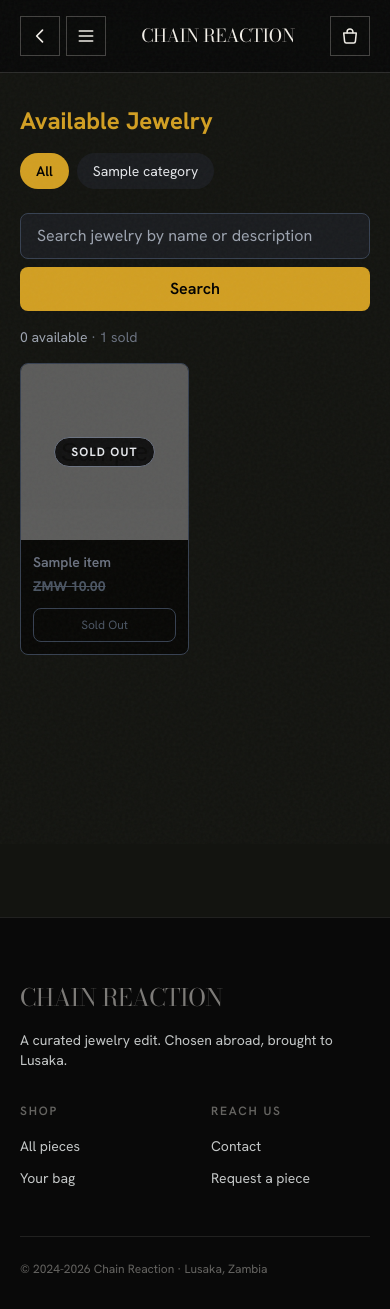
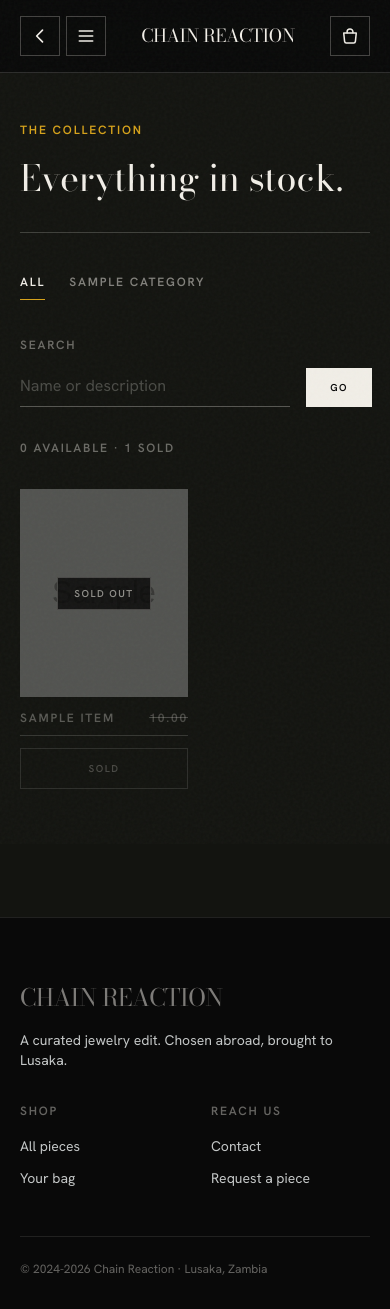
Before and after one commit to slixx2000/Chain.reaction_jewelry, a Django app: page /items/ in a window 390 px wide. Run offline with Django 5.2, Linux system fonts and the light colour scheme; tables that the repository leaves empty hold one stand-in row (values such as "Sample post"); grey boxes marked "Sample" are stand-in pictures; some libraries are stand-ins or nearby versions.

Commit message:
Bring the browse page onto the editorial design
/items/ was still wearing the old rounded, gold-on-slate styling and looked
like a different site from the landing page.

- Masthead in Bodoni Moda that names the active filter or search term.
- Filters become editorial lists rather than pills: rule-separated in the
  sidebar, a gold underline marking the active one, and a swipeable
  underlined row on phones.
- Search is a single bottom-rule input with a caps label, per the system.
- Pagination is caps text either side of a hairline rule.
- Product cards lose their borders and rounded corners: full-bleed image,
  caps name and price under a rule that lights gold on hover.
- Badge colours move to the editorial palette in Item.BADGE_STYLES.

The add-to-bag modal in base.html moved too — it is the thing that opens
when you use this page, so leaving it gold-and-rounded would have undone
the point. Its price line drops the redundant "Price:" prefix.

_card.html is shared, so the detail page's related strip follows. The rest
of detail, cart, checkout and dashboard still use the older chain-* palette.

85 tests.

Co-Authored-By: Claude Opus 5 (1M context) <noreply@anthropic.com>

```diff
--- a/core/templates/core/base.html
+++ b/core/templates/core/base.html
@@ -133,24 +133,24 @@
 
   <div id="add-to-cart-modal" class="hidden fixed inset-0 z-[70] bg-black/60 px-4 py-6 overflow-y-auto" aria-hidden="true">
     <div class="min-h-full flex items-center justify-center">
-      <div id="add-to-cart-dialog" role="dialog" aria-modal="true" aria-labelledby="add-to-cart-title" class="w-full max-w-md rounded-xl border border-chain-gold/30 bg-chain-slate-dark p-5 shadow-2xl">
+      <div id="add-to-cart-dialog" role="dialog" aria-modal="true" aria-labelledby="add-to-cart-title" class="w-full max-w-md border border-ivory/25 bg-obsidian p-6">
         <div class="flex items-start justify-between gap-3">
-          <h2 id="add-to-cart-title" class="text-xl font-bold text-chain-gold">Added to Bag</h2>
-          <button id="close-add-to-cart-modal" type="button" aria-label="Close" class="w-8 h-8 rounded-md text-2xl leading-none text-white hover:bg-white/10">&times;</button>
+          <h2 id="add-to-cart-title" class="caps text-antique">Added to Bag</h2>
+          <button id="close-add-to-cart-modal" type="button" aria-label="Close" class="w-8 h-8 text-2xl leading-none text-ivory/60 hover:text-ivory transition-colors">&times;</button>
         </div>
 
         <div class="mt-4 flex items-start gap-3">
-          <img id="modal-item-image" src="" alt="Added item" class="w-16 h-16 object-cover rounded-md hidden">
+          <img id="modal-item-image" src="" alt="Added item" class="w-20 h-20 object-cover hidden">
           <div>
-            <p id="modal-item-name" class="font-semibold text-white"></p>
-            <p id="modal-item-price" class="text-chain-gold"></p>
-            <p id="modal-cart-count" class="text-sm text-gray-300 mt-1"></p>
+            <p id="modal-item-name" class="caps text-ivory"></p>
+            <p id="modal-item-price" class="caps text-antique mt-1"></p>
+            <p id="modal-cart-count" class="text-xs text-ivory-dim mt-2"></p>
           </div>
         </div>
 
         <div id="add-to-cart-actions" class="mt-5 grid grid-cols-2 gap-3">
-          <a href="{% url 'cart:cart_summary' %}" class="text-center py-2 rounded-lg border border-chain-gold text-chain-gold font-semibold hover:bg-chain-gold hover:text-black transition-colors">Go to Bag</a>
-          <a href="{% url 'cart:cart_summary' %}#checkout-button" class="text-center py-2 rounded-lg bg-chain-gold text-black font-semibold hover:bg-chain-gold-dark transition-colors">Pay</a>
+          <a href="{% url 'cart:cart_summary' %}" class="text-center caps text-[10px] py-3 border border-ivory/40 text-ivory hover:bg-ivory hover:text-obsidian transition-colors">Go to Bag</a>
+          <a href="{% url 'cart:cart_summary' %}#checkout-button" class="text-center caps text-[10px] py-3 bg-ivory text-obsidian hover:bg-antique transition-colors">Pay</a>
         </div>
       </div>
     </div>
@@ -350,7 +350,7 @@
             }
 
             if (modalItemPrice) {
-              modalItemPrice.textContent = itemPrice ? 'Price: ZMW ' + itemPrice : '';
+              modalItemPrice.textContent = itemPrice ? 'ZMW ' + itemPrice : '';
             }
 
             if (modalCartCount && typeof data.cart_count !== 'undefined') {
--- a/item/models.py
+++ b/item/models.py
@@ -20,9 +20,9 @@ class Item(models.Model):
 
     # Tailwind classes per badge, kept next to the choices so the two cannot drift.
     BADGE_STYLES = {
-        Badge.NEW: 'bg-chain-gold text-black',
-        Badge.BEST_SELLER: 'bg-chain-wine text-white',
-        Badge.LIMITED: 'bg-white text-black',
+        Badge.NEW: 'bg-antique text-obsidian',
+        Badge.BEST_SELLER: 'bg-burgundy text-ivory',
+        Badge.LIMITED: 'bg-ivory text-obsidian',
     }
 
     category = models.ForeignKey(Category, related_name='items', on_delete=models.CASCADE)
--- a/item/templates/item/_card.html
+++ b/item/templates/item/_card.html
@@ -1,44 +1,53 @@
-{# Product card shared by the home page, the browse grid and related items. Expects `item`. #}
-<div class="flex flex-col rounded-lg overflow-hidden transition-shadow
-            {% if item.is_sold %}border border-gray-700 bg-chain-dark/60{% else %}border border-chain-gold bg-chain-dark hover:shadow-lg hover:shadow-chain-gold/20{% endif %}">
-    <a href="{% url 'item:detail' pk=item.pk %}" class="block group">
-        <div class="relative">
+{% comment %}
+Product card shared by the browse grid and the detail page's related strip.
+Expects `item`. Editorial style: full-bleed image, no card border, caps label
+and price under a hairline rule.
+{% endcomment %}
+<div class="group flex flex-col {% if item.is_sold %}opacity-80{% endif %}">
+    <a href="{% url 'item:detail' pk=item.pk %}" class="block">
+        <div class="relative overflow-hidden">
             {% if item.image %}
                 <img src="{{ item.image.url }}" alt="{{ item.name }}" loading="lazy"
-                     class="w-full h-44 sm:h-56 object-cover transition-transform duration-300
+                     class="w-full h-52 sm:h-80 object-cover transition-transform duration-700 ease-out
                             {% if item.is_sold %}grayscale opacity-40{% else %}group-hover:scale-105{% endif %}">
             {% else %}
-                <div class="w-full h-44 sm:h-56 bg-chain-slate flex items-center justify-center text-gray-400 text-sm
-                            {% if item.is_sold %}opacity-40{% endif %}">No image</div>
+                <div class="h-52 sm:h-80 {% if item.is_sold %}opacity-40{% endif %}">
+                    {% include 'core/_placeholder.html' with label=item.name %}
+                </div>
             {% endif %}
 
             {% if item.is_sold %}
-                {# Struck across the photo so it reads as unavailable at a glance. #}
                 <div class="absolute inset-0 flex items-center justify-center">
-                    <span class="px-4 py-1.5 rounded-full bg-black/80 border border-gray-500 text-gray-200 text-xs font-bold uppercase tracking-widest">
+                    <span class="caps text-[10px] px-4 py-2 bg-obsidian/85 border border-ivory/30 text-ivory/70">
                         Sold Out
                     </span>
                 </div>
             {% elif item.badge %}
-                <span class="absolute top-2 left-2 px-2.5 py-1 rounded-full text-[0.65rem] sm:text-xs font-bold uppercase tracking-wide shadow {{ item.badge_classes }}">
+                <span class="absolute top-0 left-0 caps text-[10px] px-3 py-1.5 {{ item.badge_classes }}">
                     {{ item.get_badge_display }}
                 </span>
             {% endif %}
         </div>
-        <div class="p-3 sm:p-4">
-            <h3 class="text-sm sm:text-lg font-semibold truncate {% if item.is_sold %}text-gray-500{% else %}text-chain-gold{% endif %}">{{ item.name }}</h3>
-            <p class="text-sm sm:text-base font-bold mt-1 {% if item.is_sold %}text-gray-600 line-through{% else %}text-gray-300{% endif %}">ZMW {{ item.price|floatformat:2 }}</p>
+
+        <div class="mt-3 flex items-baseline justify-between gap-3">
+            <span class="caps truncate {% if item.is_sold %}text-ivory/40{% else %}text-ivory{% endif %}">{{ item.name }}</span>
+            <span class="caps whitespace-nowrap {% if item.is_sold %}text-ivory/30 line-through{% else %}text-antique{% endif %}">
+                {{ item.price|floatformat:2 }}
+            </span>
         </div>
+        <div class="rule mt-2 {% if not item.is_sold %}group-hover:bg-antique transition-colors duration-500{% endif %}"></div>
     </a>
-    <div class="px-3 sm:px-4 pb-3 sm:pb-4 mt-auto">
+
+    <div class="mt-3">
         {% if item.is_sold %}
-            <span class="block w-full text-center px-2 sm:px-3 py-2 text-xs sm:text-sm rounded-lg border border-gray-700 text-gray-600">Sold Out</span>
+            <span class="block w-full text-center caps text-[10px] py-3 border border-ivory/15 text-ivory/30">Sold</span>
         {% else %}
             <form method="post" action="{% url 'cart:add_to_cart' item.id %}" class="js-add-to-cart-form"
                   data-item-name="{{ item.name }}" data-item-price="{{ item.price|floatformat:2 }}"
                   data-item-image="{% if item.image %}{{ item.image.url }}{% endif %}">
                 {% csrf_token %}
-                <button type="submit" class="w-full px-2 sm:px-3 py-2 text-xs sm:text-sm border border-chain-gold text-chain-gold font-semibold rounded-lg hover:bg-chain-gold hover:text-black transition-colors">
+                <button type="submit"
+                        class="w-full caps text-[10px] py-3 border border-ivory/40 text-ivory hover:bg-ivory hover:text-obsidian transition-colors">
                     Add to Bag
                 </button>
             </form>
--- a/item/templates/item/items.html
+++ b/item/templates/item/items.html
@@ -1,107 +1,158 @@
 {% extends 'core/base.html' %}
 
-{% block title %}Browse Jewelry{% endblock %}
+{% block title %}The Collection{% endblock %}
+{% block main_class %}{% endblock %}
+
+{% block extra_head %}
+<style>
+  .reveal { opacity: 0; transform: translateY(20px);
+            transition: opacity .8s cubic-bezier(.22,.61,.36,1), transform .8s cubic-bezier(.22,.61,.36,1); }
+  .reveal.is-visible { opacity: 1; transform: none; }
+  .draw { position: relative; }
+  .draw::after { content: ''; position: absolute; left: 0; bottom: -3px; height: 1px; width: 100%;
+                 background: currentColor; transform: scaleX(0); transform-origin: left;
+                 transition: transform .5s cubic-bezier(.22,.61,.36,1); }
+  .draw:hover::after { transform: scaleX(1); }
+  @media (prefers-reduced-motion: reduce) {
+    .reveal { opacity: 1 !important; transform: none !important;
+              transition: none !important; }
+  }
+</style>
+{% endblock %}
 
 {% block content %}
+<div class="px-5 sm:px-8 py-12 sm:py-20">
   <div class="max-w-7xl mx-auto">
-    <h1 class="text-2xl sm:text-3xl font-bold mb-4 sm:mb-6 text-chain-gold">Available Jewelry</h1>
+
+    <!-- Masthead -->
+    <header class="mb-10 sm:mb-16">
+      <p class="caps text-antique mb-4">The collection</p>
+      <h1 class="font-display text-4xl sm:text-5xl md:text-6xl leading-tight">
+        {% if query %}
+          “{{ query }}”
+        {% elif selected_category %}
+          {% for category in categories %}{% if selected_category == category.id|stringformat:'s' %}{{ category.name }}{% endif %}{% endfor %}
+        {% else %}
+          Everything in stock.
+        {% endif %}
+      </h1>
+      <div class="rule mt-8"></div>
+    </header>
 
     {# Phones get a swipeable chip row; the sidebar returns at lg. #}
-    <div class="lg:hidden -mx-4 px-4 sm:-mx-6 sm:px-6 mb-5 overflow-x-auto">
-        <div class="flex gap-2 w-max pb-1">
+    <div class="lg:hidden -mx-5 px-5 sm:-mx-8 sm:px-8 mb-8 overflow-x-auto">
+      <div class="flex gap-6 w-max pb-1">
         <a href="{% url 'item:items' %}{% if query %}?q={{ query|urlencode }}{% endif %}"
-               class="whitespace-nowrap px-4 py-2 rounded-full text-sm {% if not selected_category %}bg-chain-gold text-black font-semibold{% else %}bg-chain-slate-dark text-gray-200{% endif %}">
+           class="whitespace-nowrap caps pb-2 border-b {% if not selected_category %}border-antique text-ivory{% else %}border-transparent text-ivory/50{% endif %}">
           All
         </a>
         {% for category in categories %}
           <a href="{% url 'item:items' %}?category={{ category.id }}{% if query %}&q={{ query|urlencode }}{% endif %}"
-                   class="whitespace-nowrap px-4 py-2 rounded-full text-sm {% if selected_category == category.id|stringformat:'s' %}bg-chain-gold text-black font-semibold{% else %}bg-chain-slate-dark text-gray-200{% endif %}">
+             class="whitespace-nowrap caps pb-2 border-b {% if selected_category == category.id|stringformat:'s' %}border-antique text-ivory{% else %}border-transparent text-ivory/50{% endif %}">
             {{ category.name }}
           </a>
         {% endfor %}
       </div>
     </div>
 
-    <div class="grid grid-cols-1 lg:grid-cols-4 gap-6">
-        <aside class="hidden lg:block lg:col-span-1">
-            <div class="bg-chain-slate-dark rounded-lg p-5 lg:sticky lg:top-24">
-                <h2 class="text-xl font-semibold text-chain-gold mb-4">Categories</h2>
-                <ul class="space-y-2">
-                    <li>
-                        <a
-                            href="{% url 'item:items' %}{% if query %}?q={{ query|urlencode }}{% endif %}"
-                            class="block px-3 py-2 rounded {% if not selected_category %}bg-chain-gold text-black font-semibold{% else %}text-gray-200 hover:bg-chain-slate hover:text-chain-gold{% endif %}"
-                        >
-                            All Categories
+    <div class="grid grid-cols-12 gap-8 lg:gap-gutter">
+
+      <!-- Sidebar -->
+      <aside class="hidden lg:block col-span-3 xl:col-span-2">
+        <div class="sticky top-28">
+          <p class="caps text-ivory/40 mb-5">Filter</p>
+          <a href="{% url 'item:items' %}{% if query %}?q={{ query|urlencode }}{% endif %}"
+             class="block py-3 caps border-t border-ivory/15 {% if not selected_category %}text-antique{% else %}text-ivory/60 hover:text-ivory{% endif %} transition-colors">
+            All categories
           </a>
-                    </li>
           {% for category in categories %}
-                        <li>
-                            <a
-                                href="{% url 'item:items' %}?category={{ category.id }}{% if query %}&q={{ query|urlencode }}{% endif %}"
-                                class="block px-3 py-2 rounded {% if selected_category == category.id|stringformat:'s' %}bg-chain-gold text-black font-semibold{% else %}text-gray-200 hover:bg-chain-slate hover:text-chain-gold{% endif %}"
-                            >
+            <a href="{% url 'item:items' %}?category={{ category.id }}{% if query %}&q={{ query|urlencode }}{% endif %}"
+               class="block py-3 caps border-t border-ivory/15 {% if selected_category == category.id|stringformat:'s' %}text-antique{% else %}text-ivory/60 hover:text-ivory{% endif %} transition-colors">
               {{ category.name }}
             </a>
-                        </li>
           {% endfor %}
-                </ul>
+          <div class="border-t border-ivory/15"></div>
         </div>
       </aside>
 
-        <section class="lg:col-span-3">
-            <form method="get" action="." class="mb-4">
+      <!-- Grid -->
+      <section class="col-span-12 lg:col-span-9 xl:col-span-10">
+
+        <form method="get" action="." class="mb-8">
           {% if selected_category %}
             <input type="hidden" name="category" value="{{ selected_category }}">
           {% endif %}
-                <div class="flex flex-col sm:flex-row gap-2 sm:gap-3">
-                    <input
-                        type="search"
-                        name="q"
-                        value="{{ query }}"
-                        aria-label="Search jewelry"
-                        placeholder="Search jewelry by name or description"
-                        class="flex-1 min-w-0 px-4 py-2.5 sm:py-3 border border-gray-700 rounded-lg bg-chain-slate-dark text-white placeholder-gray-400 focus:outline-none focus:ring-2 focus:ring-chain-gold"
-                    >
-                    <button type="submit" class="px-5 py-2.5 sm:py-3 bg-chain-gold text-black font-semibold rounded-lg hover:bg-chain-gold-dark transition-colors">
-                        Search
+          <label for="q" class="caps text-ivory/40 block mb-3">Search</label>
+          <div class="flex items-end gap-4">
+            <input id="q" type="search" name="q" value="{{ query }}"
+                   placeholder="Name or description"
+                   class="flex-1 min-w-0 bg-transparent border-0 border-b border-ivory/30 focus:border-antique
+                          px-0 py-2 text-ivory placeholder-ivory/25 focus:outline-none focus:ring-0 transition-colors">
+            <button type="submit" class="caps text-[10px] px-6 py-3 bg-ivory text-obsidian hover:bg-antique transition-colors">
+              Go
             </button>
           </div>
         </form>
 
-            <div class="flex items-center justify-between gap-3 mb-4 text-sm text-gray-400">
-                <p>
-                    {{ available_count }} available{% if sold_count %}
-                        <span class="text-gray-500">&middot; {{ sold_count }} sold</span>
-                    {% endif %}
+        <div class="flex items-center justify-between gap-4 mb-8">
+          <p class="caps text-ivory/40">
+            {{ available_count }} available{% if sold_count %} &middot; {{ sold_count }} sold{% endif %}
           </p>
           {% if query or selected_category %}
-                    <a href="{% url 'item:items' %}" class="hover:text-chain-gold">Clear filters</a>
+            <a href="{% url 'item:items' %}" class="draw caps text-ivory/60 hover:text-ivory">Clear</a>
           {% endif %}
         </div>
 
-            <div class="grid grid-cols-2 xl:grid-cols-3 gap-3 sm:gap-6">
+        <div class="grid grid-cols-2 xl:grid-cols-3 gap-x-4 gap-y-12 sm:gap-x-gutter">
           {% for item in items %}
+            <div class="reveal" style="transition-delay:{% if forloop.counter0 < 6 %}{{ forloop.counter0 }}0{% else %}60{% endif %}ms">
               {% include 'item/_card.html' %}
+            </div>
           {% empty %}
-                    <p class="text-gray-400 col-span-full">No items matched your current filters.</p>
+            <div class="col-span-full py-20 text-center">
+              <p class="font-display text-2xl sm:text-3xl mb-4">Nothing matches that.</p>
+              <a href="{% url 'item:items' %}" class="draw caps text-antique">See everything</a>
+            </div>
           {% endfor %}
         </div>
 
         {% if page.has_other_pages %}
-                <nav aria-label="Pagination" class="mt-8 flex flex-wrap items-center justify-center gap-3 text-sm sm:text-base">
+          <nav aria-label="Pagination" class="mt-20 pt-8 border-t border-ivory/15 flex items-center justify-between gap-4">
             {% if page.has_previous %}
               <a href="?{% if query %}q={{ query|urlencode }}&{% endif %}{% if selected_category %}category={{ selected_category }}&{% endif %}page={{ page.previous_page_number }}"
-                           class="px-4 py-2 rounded-lg border border-chain-gold text-chain-gold hover:bg-chain-gold hover:text-black transition-colors">Previous</a>
-                    {% endif %}
-                    <span class="text-gray-400">Page {{ page.number }} of {{ page.paginator.num_pages }}</span>
+                 class="draw caps text-ivory hover:text-antique">&larr; Previous</a>
+            {% else %}<span></span>{% endif %}
+
+            <span class="caps text-ivory/40">{{ page.number }} / {{ page.paginator.num_pages }}</span>
+
             {% if page.has_next %}
               <a href="?{% if query %}q={{ query|urlencode }}&{% endif %}{% if selected_category %}category={{ selected_category }}&{% endif %}page={{ page.next_page_number }}"
-                           class="px-4 py-2 rounded-lg border border-chain-gold text-chain-gold hover:bg-chain-gold hover:text-black transition-colors">Next</a>
-                    {% endif %}
+                 class="draw caps text-ivory hover:text-antique">Next &rarr;</a>
+            {% else %}<span></span>{% endif %}
           </nav>
         {% endif %}
       </section>
     </div>
   </div>
+</div>
+
+<script>
+  (function () {
+    const targets = document.querySelectorAll('.reveal');
+    if (!('IntersectionObserver' in window) ||
+        window.matchMedia('(prefers-reduced-motion: reduce)').matches) {
+      targets.forEach(function (el) { el.classList.add('is-visible'); });
+      return;
+    }
+    const observer = new IntersectionObserver(function (entries) {
+      entries.forEach(function (entry) {
+        if (entry.isIntersecting) {
+          entry.target.classList.add('is-visible');
+          observer.unobserve(entry.target);
+        }
+      });
+    }, { threshold: 0.1, rootMargin: '0px 0px -40px 0px' });
+    targets.forEach(function (el) { observer.observe(el); });
+  })();
+</script>
 {% endblock %}
```
Lines whose indentation alone changed are shown as unchanged.
